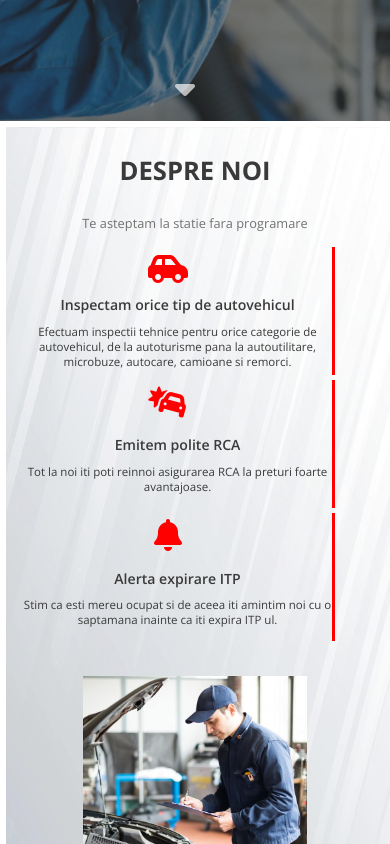
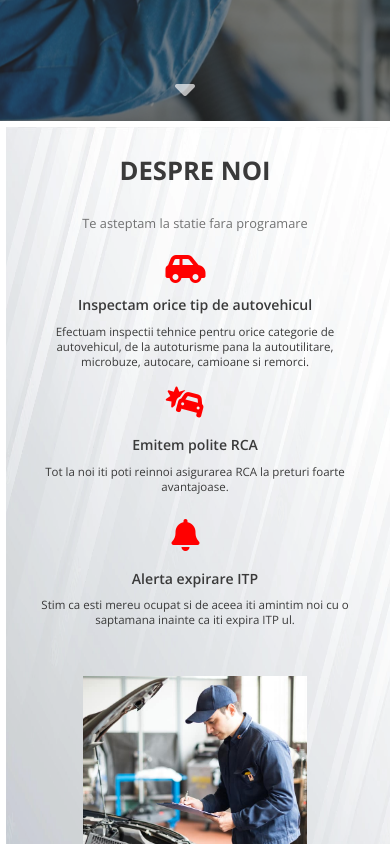
Before and after one commit to Chicet-Razvan/ITP, a plain HTML site: page index.html in a window 390 px wide. Shown: the part 519-1363 px from the top of the page. Drawn offline with nearby package versions, Linux system fonts and the light colour scheme.

Commit message:
Update style.css

```diff
--- a/style.css
+++ b/style.css
@@ -775,11 +775,16 @@ text-align: center;
         flex-direction: column;
         text-align: center;
         width: 80vw;
+        border: none;
     }
 
     .s2-content {
         flex-wrap: wrap;
         margin-bottom: 2rem;
+    }
+
+    .s2-left {
+       margin: 0 auto;
     }
 
     .s2-right img {
@@ -1014,4 +1019,3 @@ text-align: center;
 
 
 }
-}
```
